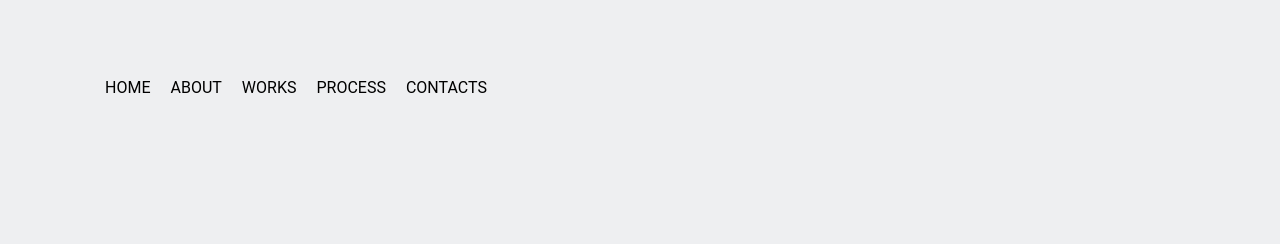
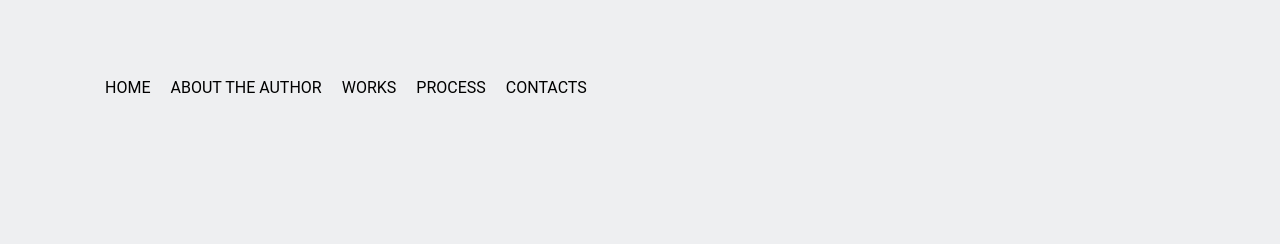
Before and after one commit to vlad0syk/hw_web_7, a plain HTML site: page index.html in a window 1280 px wide. Shown: the top 244 px of the page. Drawn offline with Linux system fonts and the light colour scheme.

Commit message:
made small fixes

```diff
--- a/index.html
+++ b/index.html
@@ -14,7 +14,7 @@
         <nav class="wrapper main-nav">
             <ul>
                 <li><a href="#">HOME</a></li>
-                <li><a href="#">ABOUT</a></li>
+                <li><a href="#">ABOUT THE AUTHOR</a></li>
                 <li><a href="#">WORKS</a></li>
                 <li><a href="#">PROCESS</a></li>
                 <li><a href="#">CONTACTS</a></li>
```
